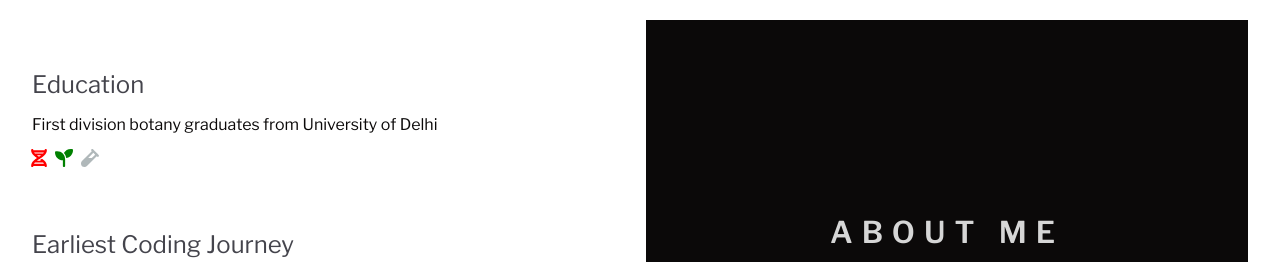
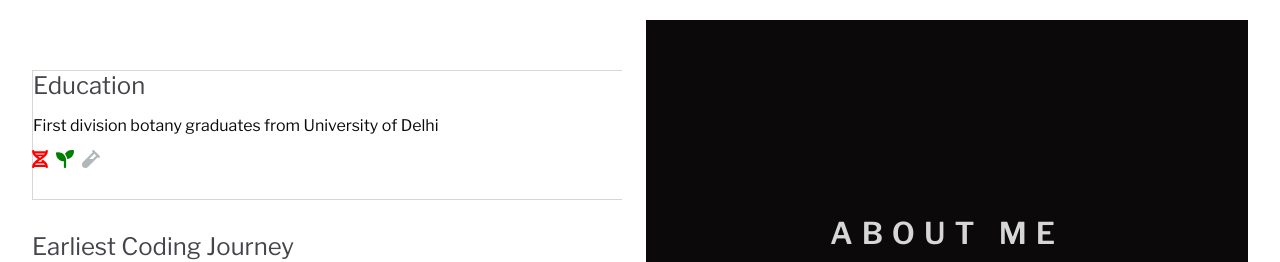
Before and after one commit to Tsedhondup/Portfolio, a React (Create React App) app: page /About in a window 1280 px wide. Shown: the part 130-392 px from the top of the page. Built offline with nearby package versions, Linux system fonts and the light colour scheme.

Commit message:
animation applied to education-container border

```diff
--- a/src/Components/AboutFirst/AboutFirst.js
+++ b/src/Components/AboutFirst/AboutFirst.js
@@ -21,16 +21,31 @@ import "./AboutFirst.scss";
 const AboutFirst = () => {
   // Element reference
   const refElement = useRef(null);
-  const [isBorderOne, setIsBorderOne] = useState(false);
-  const [isBorderTwo, setIsBorderTwo] = useState(false);
-  const [isBorderThree, setIsBorderThree] = useState(false);
-  const [isBorderFour, setIsBorderFour] = useState(false);
-  const [isBorderFive, setIsBorderFive] = useState(false);
-  const [isBorderSix, setIsBorderSix] = useState(false);
-  const [isBorderSeven, setIsBorderSeven] = useState(false);
-  const [isBorderEight, setIsBorderEight] = useState(false);
-  const [isBorderNine, setIsBorderNine] = useState(false);
-
+  // const [isBorderOne, setIsBorderOne] = useState(false);
+  // const [isBorderTwo, setIsBorderTwo] = useState(false);
+  // const [isBorderThree, setIsBorderThree] = useState(false);
+  // const [isBorderFour, setIsBorderFour] = useState(false);
+  // const [isBorderFive, setIsBorderFive] = useState(false);
+  // const [isBorderSix, setIsBorderSix] = useState(false);
+  // const [isBorderSeven, setIsBorderSeven] = useState(false);
+  // const [isBorderEight, setIsBorderEight] = useState(false);
+  // const [isBorderNine, setIsBorderNine] = useState(false);
+  let isBorderOne = false;
+  let isBorderTwo = false;
+  let isBorderThree = false;
+  let isBorderFour = false;
+  let isBorderFive = false;
+  let isBorderSix = false;
+  let isBorderSeven = false;
+  let isBorderEight = false;
+  let isBorderNine = false;
+  // Border rendering function
+  const renderBorders = (borderNumber) => {
+    if (borderNumber === 1) {
+      isBorderOne = true;
+      return Number(1);
+    }
+  };
   return (
     <section className="about-first">
       <div className="about-first__image-container" ref={refElement}>
@@ -49,12 +64,10 @@ const AboutFirst = () => {
           className="about-first__mobile-header"
           initial={{
             opacity: 0,
-            borderTopWidth: 0,
-            borderBottomWidth: 0,
-            borderLeftWidth: 0,
           }}
           whileInView={{
             opacity: 1,
+
             transition: { duration: 1.5, ease: "linear" },
           }}
           viewport={{ once: true, amount: 1 }}
@@ -65,10 +78,22 @@ const AboutFirst = () => {
 
         <motion.section
           className="about-text about-text-education"
-          initial={{ opacity: 0 }}
+          initial={{
+            borderTop: "1px solid rgba(0,0,0,0)",
+            borderLeft: "1px solid rgba(0,0,0,0)",
+            borderBottom: "1px solid rgba(0,0,0,0)",
+          }}
           whileInView={{
-            opacity: 1,
-            transition: { duration: 1.5, ease: "linear" },
+            borderTop: "1px solid #d6d6d6",
+            borderLeft: "1px solid #d6d6d6",
+            borderBottom: "1px solid #d6d6d6",
+            transition: {
+              duration: 1.5,
+              ease: "linear",
+              borderTop: { duration: 1, delay: 0.5 },
+              borderLeft: { duration: 1, delay: 1 },
+              borderBottom: { duration: 1, delay: 1.5 },
+            },
           }}
           viewport={{ once: true, amount: 1 }}
         >
```
